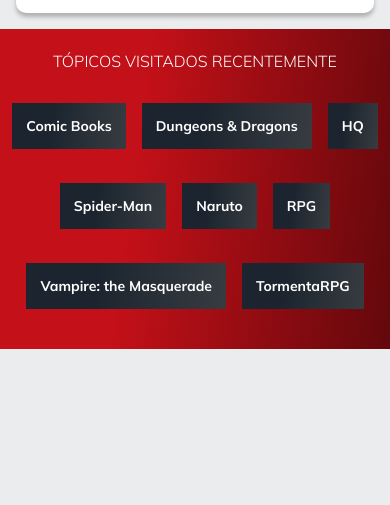
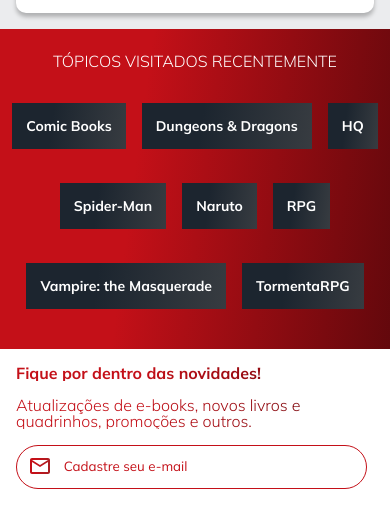
Before and after one commit to lucassmaniotto/Dungeons-And-Comics, a plain HTML site: page index.html in a window 390 px wide. Shown: the part 1482-1987 px from the top of the page. Before the commit the page ends 1831 px from the top, so only its background shows below. Drawn offline with nearby package versions, Linux system fonts and the light colour scheme.

Commit message:
Mobile: Seção de Contato finalizada

```diff
--- /dev/null
+++ b/assets/css/contact.css
@@ -0,0 +1,36 @@
+.contact {
+    background-color: var(--white);
+    padding: 1em;
+}
+
+.contact__title, .contact__text {
+    background: var(--gradient-red);
+    -webkit-background-clip: text;
+    -webkit-text-fill-color: transparent;
+    background-clip: text;
+}
+
+.contact__text {
+    font-weight: 300;
+    margin: 1em 0;
+}
+
+.contact__email {
+    padding: 1em;
+    border: 1px solid var(--red);
+    border-radius: 24px;
+    width: 90%;
+}
+
+.contact__email:hover, .contact__email:focus {
+    background-color: var(--red);
+    color: var(--white);
+    transition: 0.5s;
+}
+
+.contact__email::placeholder {
+    font-family: var(--font-family);
+    color: var(--red);
+    background: url(../img/email.svg) no-repeat;
+    padding-left: 2.5em;
+}
--- a/assets/css/styles.css
+++ b/assets/css/styles.css
@@ -2,6 +2,7 @@
 @import url("banner.css");
 @import url("carousel.css");
 @import url("topics.css");
+@import url("contact.css");
 
 :root {
     --background-color: #EBECEE;
--- a/index.html
+++ b/index.html
@@ -147,7 +147,12 @@
                 </li>
             </ul>
         </section>
-
+        <section class="contact">
+            <h2 class="contact__title">Fique por dentro das novidades!</h2>
+            <p class="contact__text">Atualizações de e-books, novos livros e quadrinhos, promoções e outros.</p>
+            <input type="email" placeholder="Cadastre seu e-mail" class="contact__email">
+        </section>
+        </footer>
         <script src="https://unpkg.com/swiper@8/swiper-bundle.min.js"></script>
         <script>
             const swiper = new Swiper('.swiper', {
```
Also changed, not shown: assets/img/email.svg (added).
